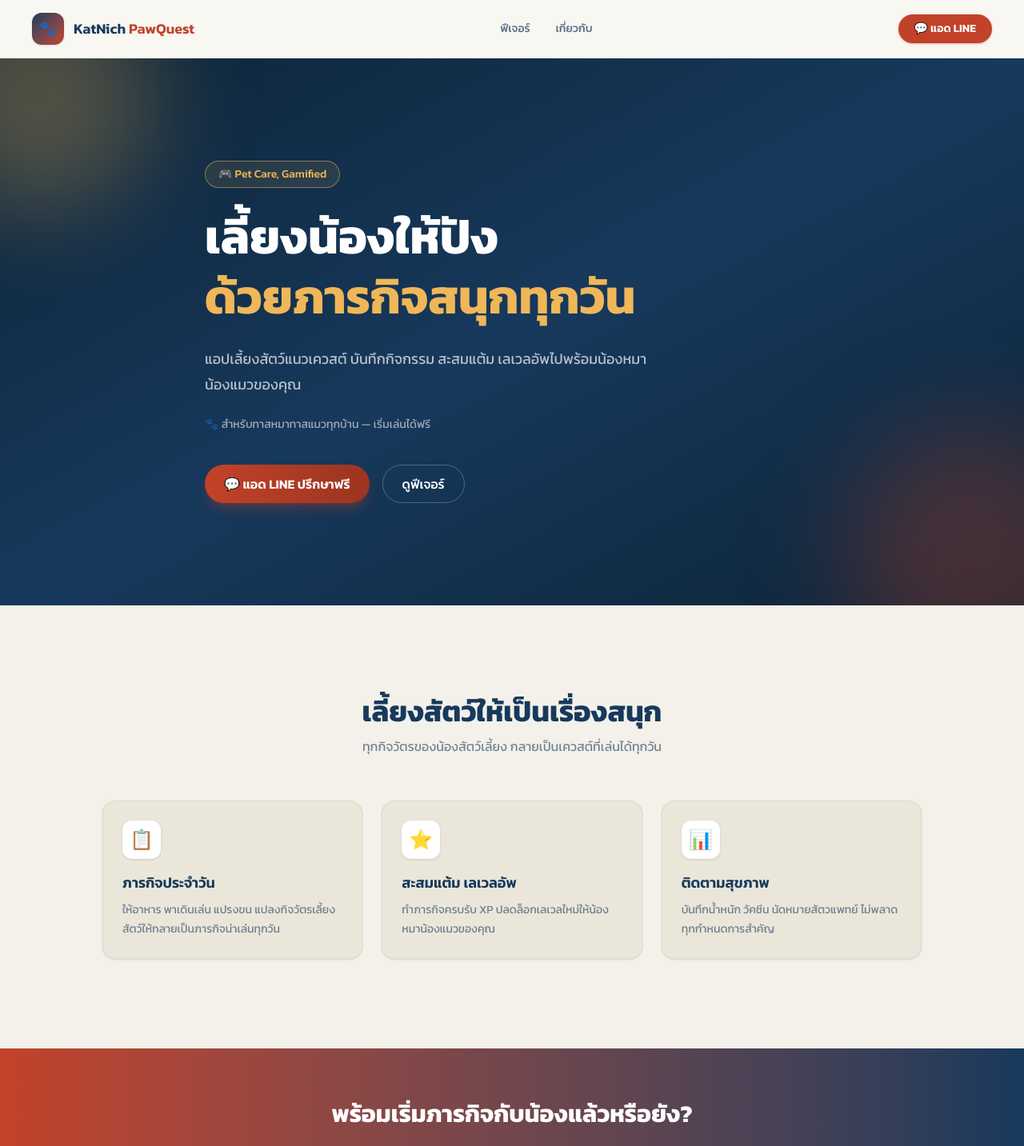
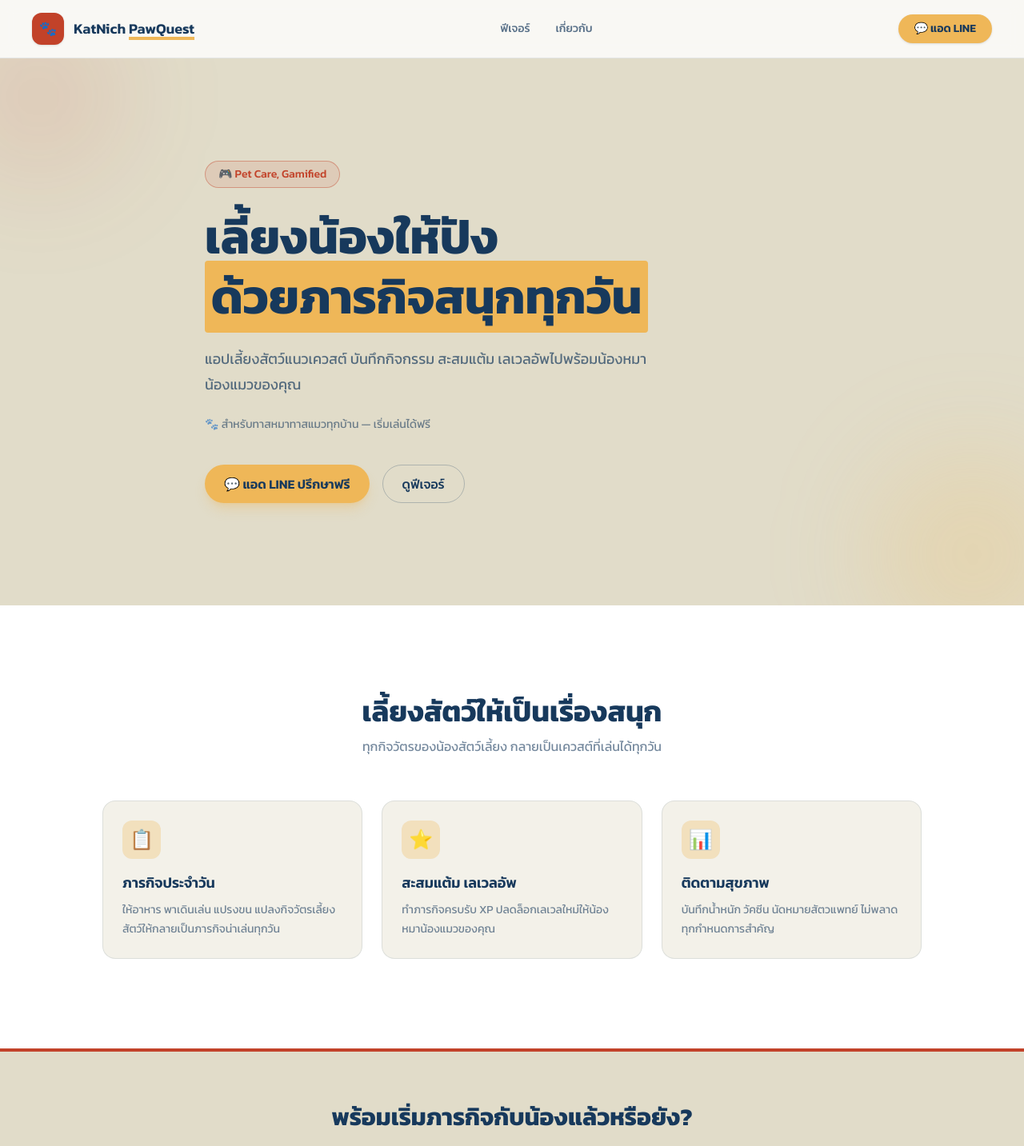
Before and after one commit to katnichstudio-ctrl/katnichpawquest, a Next.js app: page / in a window 1280 px wide. Shown: the top 1433 px of the page at 80% size. Built offline with nearby package versions, Linux system fonts and the light colour scheme.

Commit message:
Rebalance color usage per brand color roles
Make cream the dominant background, restrict terracotta to small
brand accents (logo mark, badge, divider), use gold for buttons and
emphasized text, and navy for all copy.

```diff
--- a/src/app/page.tsx
+++ b/src/app/page.tsx
@@ -20,14 +20,17 @@ const features = [
 
 export default function Home() {
   return (
-    <div className="flex flex-1 flex-col bg-brand-cream/40">
-      <header className="sticky top-0 z-20 flex items-center justify-between border-b border-black/5 bg-[#faf8f3]/90 px-6 py-4 backdrop-blur sm:px-10">
+    <div className="flex flex-1 flex-col bg-brand-cream">
+      <header className="sticky top-0 z-20 flex items-center justify-between border-b border-brand-navy/10 bg-white/80 px-6 py-4 backdrop-blur sm:px-10">
         <div className="flex items-center gap-3">
-          <div className="flex h-10 w-10 items-center justify-center rounded-xl bg-gradient-to-br from-brand-navy to-brand-terracotta text-lg shadow-sm">
+          <div className="flex h-10 w-10 items-center justify-center rounded-xl bg-brand-terracotta text-lg text-white shadow-sm">
             🐾
           </div>
           <span className="text-lg font-semibold text-brand-navy">
-            KatNich <span className="text-brand-terracotta">PawQuest</span>
+            KatNich{" "}
+            <span className="underline decoration-brand-gold decoration-4 underline-offset-4">
+              PawQuest
+            </span>
           </span>
         </div>
         <nav className="hidden items-center gap-8 text-sm font-medium text-brand-navy/70 sm:flex">
@@ -42,40 +45,42 @@ export default function Home() {
           href={LINE_URL}
           target="_blank"
           rel="noopener noreferrer"
-          className="rounded-full bg-brand-terracotta px-5 py-2 text-sm font-semibold text-white shadow-sm shadow-brand-terracotta/30 transition-transform hover:scale-105"
+          className="rounded-full bg-brand-gold px-5 py-2 text-sm font-semibold text-brand-navy shadow-sm transition-transform hover:scale-105"
         >
           💬 แอด LINE
         </a>
       </header>
 
       <main className="flex flex-col">
-        <section className="relative overflow-hidden bg-gradient-to-br from-[#0d2438] via-brand-navy to-[#0d2438] px-6 py-24 sm:px-10 sm:py-32">
+        <section className="relative overflow-hidden px-6 py-24 sm:px-10 sm:py-32">
           <div
-            className="pointer-events-none absolute -left-24 -top-24 h-72 w-72 rounded-full bg-brand-gold/30 blur-3xl"
+            className="pointer-events-none absolute -left-16 -top-16 h-56 w-56 rounded-full bg-brand-terracotta/10 blur-3xl"
             aria-hidden
           />
           <div
-            className="pointer-events-none absolute -bottom-24 -right-24 h-80 w-80 rounded-full bg-brand-terracotta/30 blur-3xl"
+            className="pointer-events-none absolute -bottom-16 -right-16 h-64 w-64 rounded-full bg-brand-gold/20 blur-3xl"
             aria-hidden
           />
 
           <div className="relative mx-auto flex max-w-3xl flex-col items-start gap-6">
-            <span className="rounded-full border border-brand-gold/50 bg-brand-gold/10 px-4 py-1.5 text-sm font-medium text-brand-gold">
+            <span className="rounded-full border border-brand-terracotta/40 bg-brand-terracotta/10 px-4 py-1.5 text-sm font-medium text-brand-terracotta">
               🎮 Pet Care, Gamified
             </span>
 
-            <h1 className="text-4xl font-bold leading-tight text-white sm:text-6xl sm:leading-tight">
+            <h1 className="text-4xl font-bold leading-tight text-brand-navy sm:text-6xl sm:leading-tight">
               เลี้ยงน้องให้ปัง
               <br />
-              <span className="text-brand-gold">ด้วยภารกิจสนุกทุกวัน</span>
+              <span className="rounded bg-brand-gold px-2 text-brand-navy">
+                ด้วยภารกิจสนุกทุกวัน
+              </span>
             </h1>
 
-            <p className="max-w-xl text-lg leading-8 text-white/70">
+            <p className="max-w-xl text-lg leading-8 text-brand-navy/70">
               แอปเลี้ยงสัตว์แนวเควสต์ บันทึกกิจกรรม สะสมแต้ม
               เลเวลอัพไปพร้อมน้องหมาน้องแมวของคุณ
             </p>
 
-            <p className="text-sm text-white/60">
+            <p className="text-sm text-brand-navy/60">
               🐾 สำหรับทาสหมาทาสแมวทุกบ้าน — เริ่มเล่นได้ฟรี
             </p>
 
@@ -84,13 +89,13 @@ export default function Home() {
                 href={LINE_URL}
                 target="_blank"
                 rel="noopener noreferrer"
-                className="flex h-12 items-center justify-center gap-2 rounded-full bg-gradient-to-r from-brand-terracotta to-brand-terracotta-dark px-6 text-base font-semibold text-white shadow-lg shadow-brand-terracotta/30 transition-transform hover:scale-105"
+                className="flex h-12 items-center justify-center gap-2 rounded-full bg-brand-gold px-6 text-base font-semibold text-brand-navy shadow-lg shadow-brand-gold/30 transition-transform hover:scale-105"
               >
                 💬 แอด LINE ปรึกษาฟรี
               </a>
               <a
                 href="#features"
-                className="flex h-12 items-center justify-center rounded-full border border-white/25 px-6 text-base font-medium text-white transition-colors hover:bg-white/10"
+                className="flex h-12 items-center justify-center rounded-full border border-brand-navy/25 px-6 text-base font-medium text-brand-navy transition-colors hover:bg-brand-navy/5"
               >
                 ดูฟีเจอร์
               </a>
@@ -98,7 +103,7 @@ export default function Home() {
           </div>
         </section>
 
-        <section id="features" className="px-6 py-20 sm:px-10 sm:py-28">
+        <section id="features" className="bg-white px-6 py-20 sm:px-10 sm:py-28">
           <div className="mx-auto max-w-5xl">
             <div className="mx-auto max-w-xl text-center">
               <h2 className="text-3xl font-bold text-brand-navy sm:text-4xl">
@@ -113,9 +118,9 @@ export default function Home() {
               {features.map((f) => (
                 <div
                   key={f.title}
-                  className="rounded-2xl border border-black/5 bg-brand-cream/50 p-6 shadow-sm"
+                  className="rounded-2xl border border-brand-navy/10 bg-brand-cream/40 p-6"
                 >
-                  <div className="flex h-12 w-12 items-center justify-center rounded-xl bg-white text-2xl shadow-sm">
+                  <div className="flex h-12 w-12 items-center justify-center rounded-xl bg-brand-gold/30 text-2xl">
                     {f.icon}
                   </div>
                   <h3 className="mt-4 text-lg font-semibold text-brand-navy">
@@ -132,9 +137,9 @@ export default function Home() {
 
         <section
           id="about"
-          className="bg-gradient-to-r from-brand-terracotta to-brand-navy px-6 py-16 text-center sm:px-10"
+          className="border-t-4 border-brand-terracotta bg-brand-cream px-6 py-16 text-center sm:px-10"
         >
-          <h2 className="text-2xl font-bold text-white sm:text-3xl">
+          <h2 className="text-2xl font-bold text-brand-navy sm:text-3xl">
             พร้อมเริ่มภารกิจกับน้องแล้วหรือยัง?
           </h2>
           <a
@@ -148,7 +153,7 @@ export default function Home() {
         </section>
       </main>
 
-      <footer className="border-t border-black/5 px-6 py-8 text-center text-sm text-brand-navy/50 sm:px-10">
+      <footer className="border-t border-brand-navy/10 bg-brand-cream px-6 py-8 text-center text-sm text-brand-navy/50 sm:px-10">
         © {new Date().getFullYear()} KatNich PawQuest
       </footer>
     </div>
```
